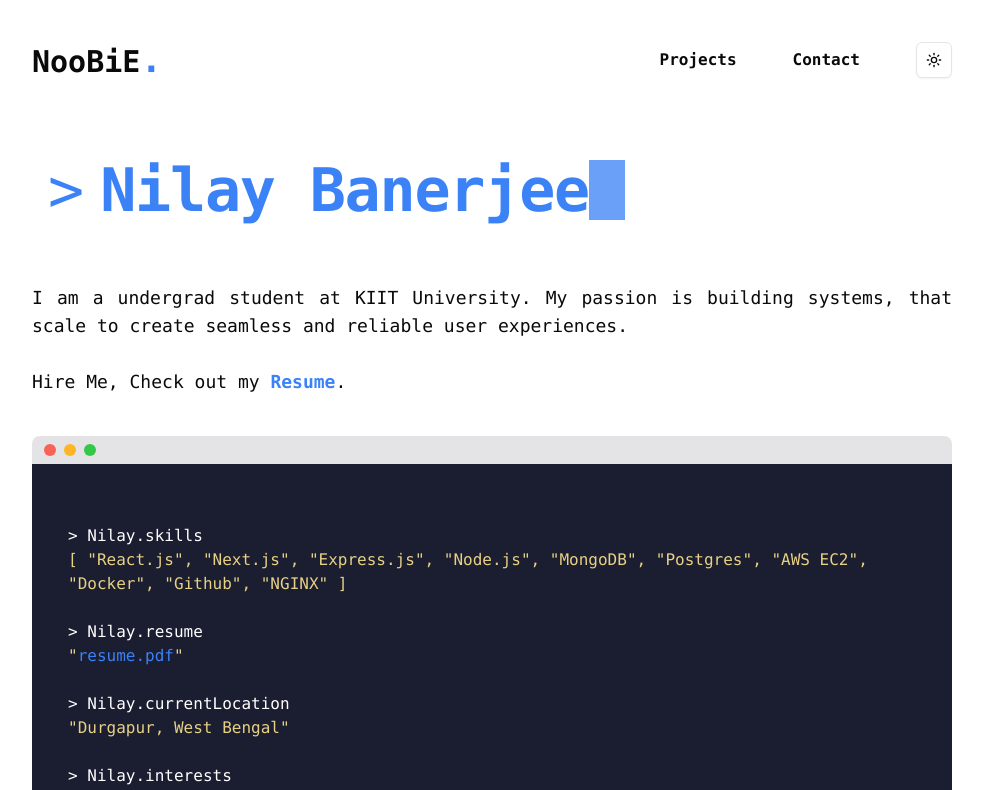
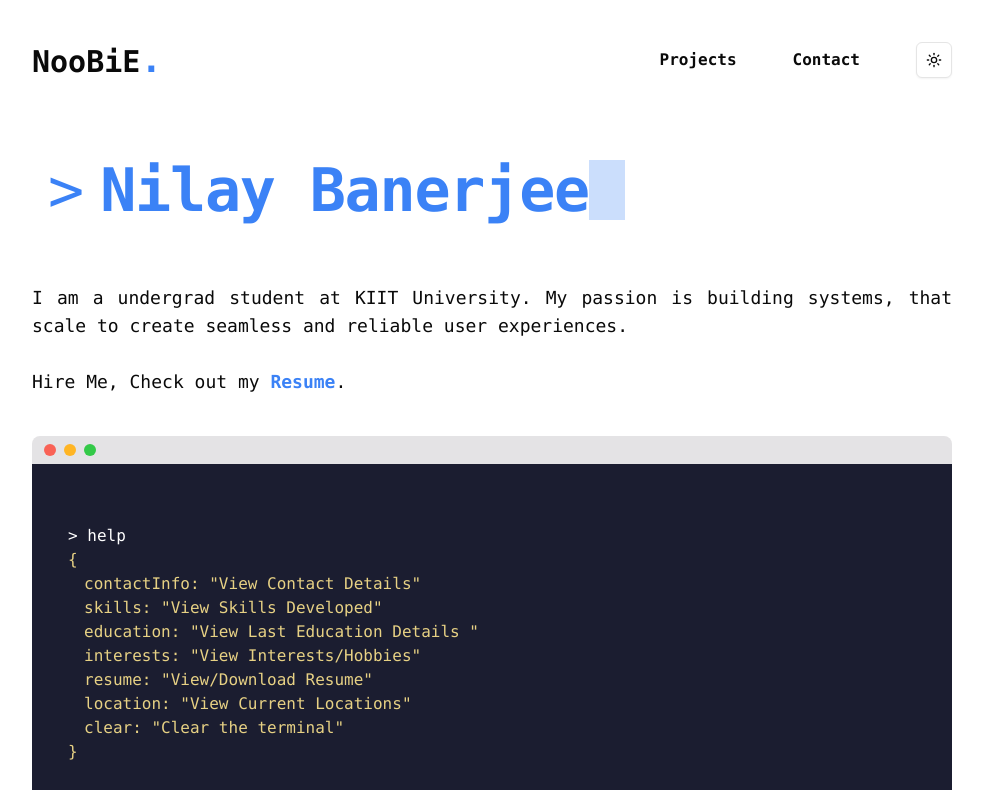
Before and after one commit to NooBIE-Nilay/new-portfolio, a Next.js app: page / in a window 1280 px wide. Shown: the top 790 px of the page, without its empty margins (148-1131 px from the left). Built offline with nearby package versions, Linux system fonts and the light colour scheme.

Commit message:
Completed Terminal Component

```diff
--- a/src/components/RenderCommands.tsx
+++ b/src/components/RenderCommands.tsx
@@ -1,3 +1,5 @@
+"use client ";
+import { useState, RefObject } from "react";
 import { data } from "@/lib/data";
 import ContactInfo from "./TerminalCommands/ContactInfo";
 import Education from "./TerminalCommands/Education";
@@ -5,19 +7,26 @@ import Interests from "./TerminalCommands/Interests";
 import Location from "./TerminalCommands/Location";
 import Resume from "./TerminalCommands/Resume";
 import Skills from "./TerminalCommands/Skills";
-import { useState, RefObject } from "react";
+import Help from "./TerminalCommands/Help";
 
 interface RenderCommandsProps {
   inputRef: RefObject<null>;
 }
 
 export default function RenderCommands({ inputRef }: RenderCommandsProps) {
-  function handleCommand() {
-    setCurrentCommands((currentCommands) => [
-      ...currentCommands.slice(1),
-      command,
-    ]);
-    console.log(currentCommands);
+  const [currentCommands, setCurrentCommands] = useState([
+    "help",
+    "skills",
+    "resume",
+  ]);
+  const [isFocused, setIsFocused] = useState(true);
+  const [command, setCommand] = useState("");
+  function handleCommand(cmd: string) {
+    setCurrentCommands((currentCommands) => {
+      return currentCommands.length >= 4
+        ? [...currentCommands.slice(1), cmd]
+        : [...currentCommands, cmd];
+    });
     setCommand("");
   }
 
@@ -28,16 +37,12 @@ export default function RenderCommands({ inputRef }: RenderCommandsProps) {
     resume: <Resume />,
     education: <Education />,
     interests: <Interests />,
-    help: <div></div>,
+    help: <Help />,
   };
-  const [currentCommands, setCurrentCommands] = useState([
-    "skills",
-    "resume",
-    "currentLocation",
-    "interests",
-  ]);
-  const [isFocused, setIsFocused] = useState(true);
-  const [command, setCommand] = useState("");
+  const terminalCommandKeys = Object.keys(TerminalCommands).filter(
+    (key) => key !== "help"
+  );
+
   return (
     <div>
       {currentCommands.map((cmd, index) => {
@@ -45,11 +50,23 @@ export default function RenderCommands({ inputRef }: RenderCommandsProps) {
           <div key={index}>
             {
               <div>
-                &gt; {data.first_name}.{cmd}
-                {
+                &gt;{" "}
+                {terminalCommandKeys.includes(cmd)
+                  ? data.first_name + "." + cmd
+                  : cmd}
+                {Object.keys(TerminalCommands).includes(cmd) ? (
                   //@ts-ignore
                   TerminalCommands[cmd]
-                }
+                ) : cmd === "clear" ? (
+                  <></>
+                ) : (
+                  <div className="text-red-500">
+                    Command Not Valid
+                    <br /> Use Any Of The Below Commands
+                    <br />
+                    {TerminalCommands["help"]}
+                  </div>
+                )}
                 <br />
               </div>
             }
@@ -68,7 +85,12 @@ export default function RenderCommands({ inputRef }: RenderCommandsProps) {
           autoFocus
           onKeyDown={(e) => {
             if (e.key === "Enter") {
-              handleCommand();
+              let temp = command;
+              if (command.startsWith("Nilay.")) temp = command.substring(6);
+              if (command === "clear") {
+                setCurrentCommands(["clear"]);
+                setCommand("");
+              } else handleCommand(temp);
             }
           }}
           onFocus={(e) => setIsFocused(true)}
--- a/src/components/Terminal.tsx
+++ b/src/components/Terminal.tsx
@@ -18,7 +18,10 @@ export default function Terminal() {
         <div className="header-button red border-[#fdbc3d] w-3 h-3 rounded-full ml-2 border-1 border-solid broder-1 bg-[#ffb524]"></div>
         <div className="header-button red bg-[#33c948] w-3 h-3 rounded-full ml-2 border-1 border-solid border-[#2dbb41]"></div>
       </div>
-      <div className="terminal-window bg-terminal rounded-b-md  p-9 text-white">
+      <div
+        className="terminal-window bg-terminal rounded-b-md  p-9 text-white min-h-[400px]
+       "
+      >
         <br />
         <RenderCommands inputRef={inputRef} />
       </div>
--- a/src/components/TerminalCommands/Help.tsx
+++ b/src/components/TerminalCommands/Help.tsx
@@ -1 +1,18 @@
-export default function () {}
+export default function Help() {
+  return (
+    <div className="text-terminal-key">
+      &#123;
+      <div className="ml-4">
+        <div>contactInfo: "View Contact Details"</div>
+        <div>skills: "View Skills Developed"</div>
+        <div>education: "View Last Education Details "</div>
+        <div>interests: "View Interests/Hobbies"</div>
+        <div>resume: "View/Download Resume"</div>
+        <div>location: "View Current Locations"</div>
+        <div>clear: "Clear the terminal"</div>
+      </div>
+      &#125;
+      <br />
+    </div>
+  );
+}
```
